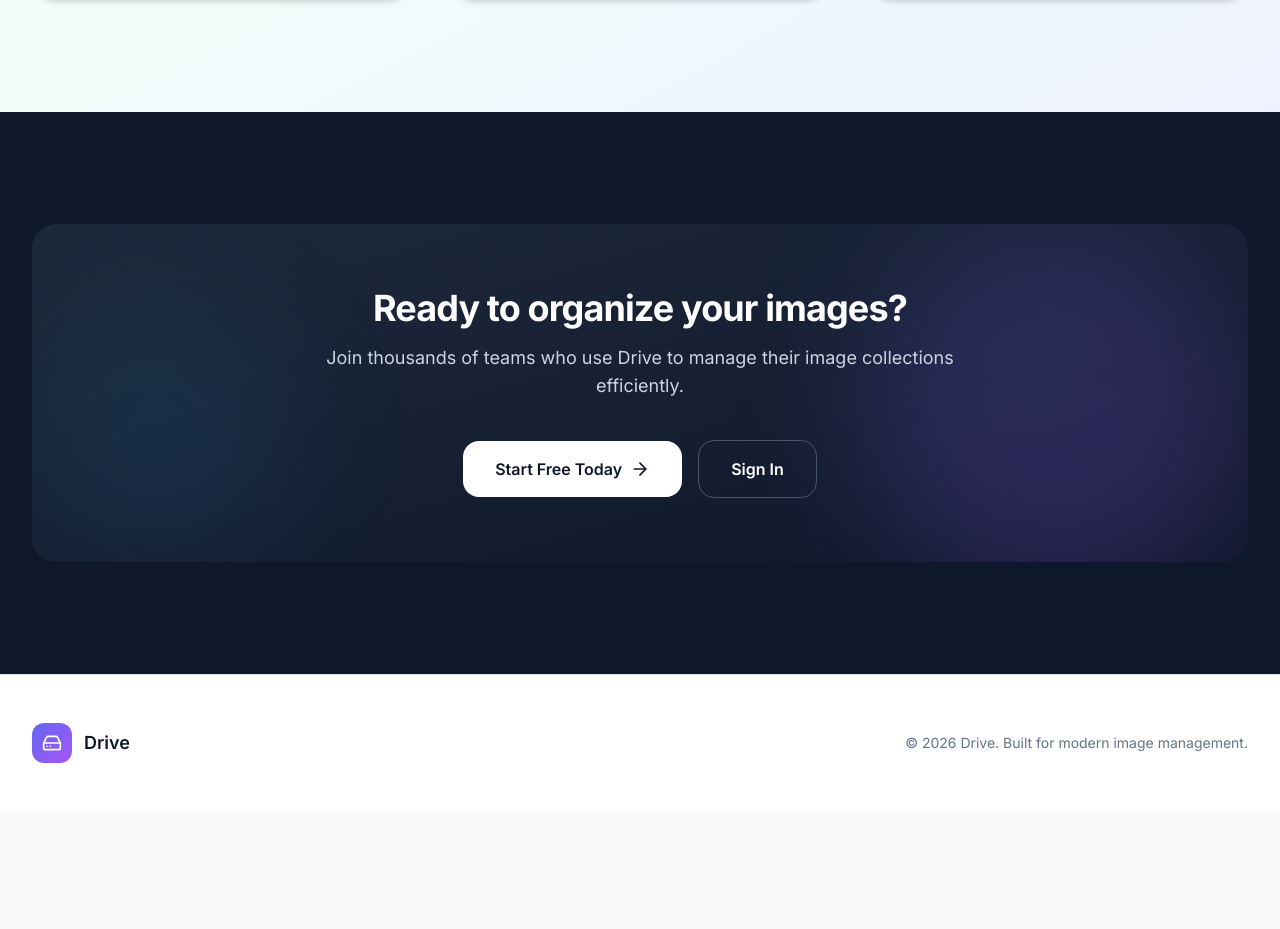
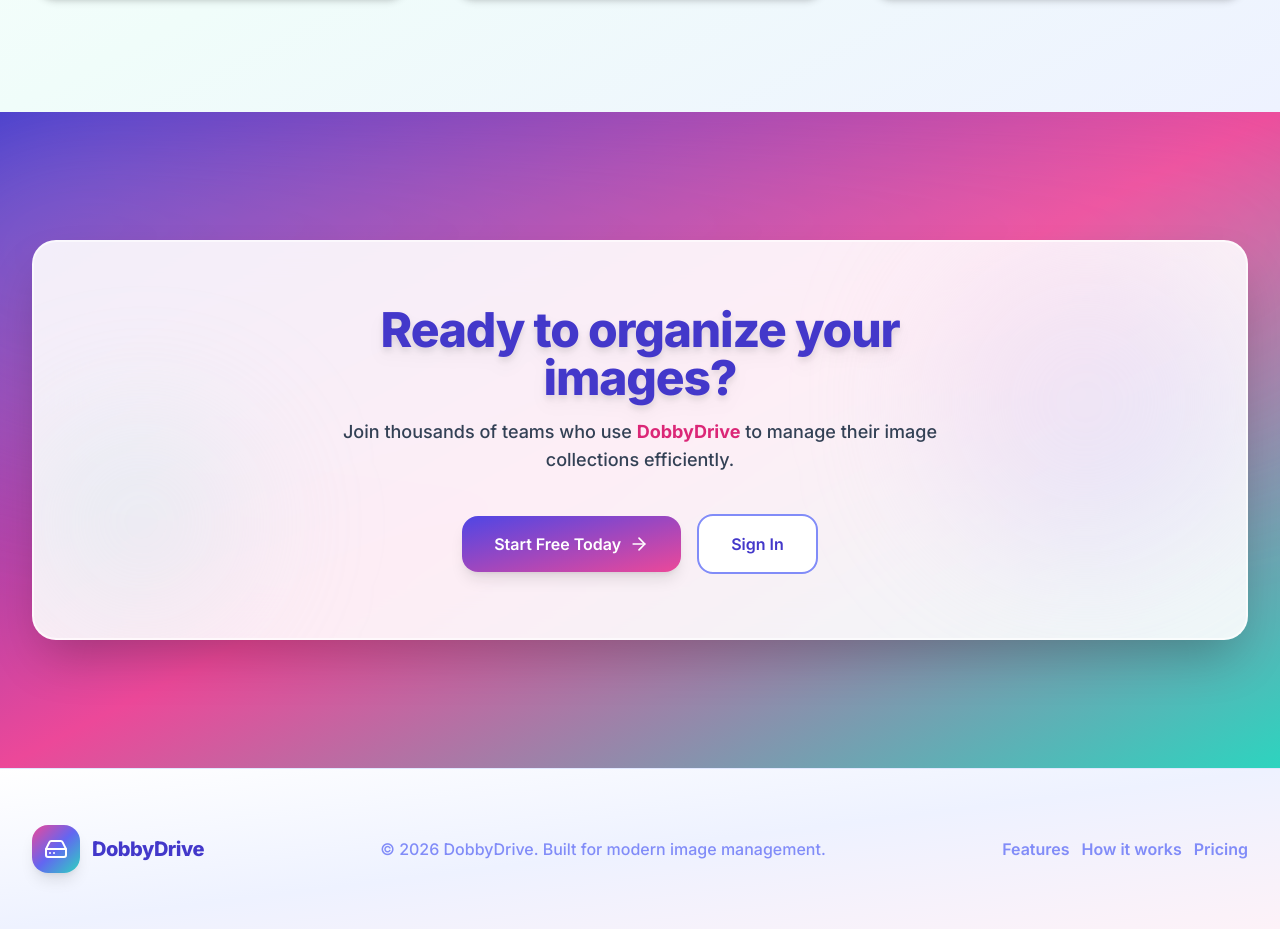
Before and after one commit to Snehaa244/Dobby, a React (Vite) app in the folder frontend/: page / in a window 1280 px wide. Shown: the part 2070-2999 px from the top of the page. Before the commit the page ends 2881 px from the top, so only its background shows below. Built offline with nearby package versions, Linux system fonts and the light colour scheme.

Commit message:
feat: update Landing component with enhanced styling, layout improvements, and branding adjustments

```diff
--- a/frontend/src/components/Landing.jsx
+++ b/frontend/src/components/Landing.jsx
@@ -291,30 +291,30 @@ export default function Landing() {
       </section>
 
       {/* CTA Section */}
-      <section className="py-20 lg:py-28 bg-slate-900">
-        <div className="mx-auto max-w-7xl px-4 sm:px-6 lg:px-8">
-          <div className="relative overflow-hidden rounded-3xl bg-gradient-to-br from-slate-800 to-slate-900 p-12 lg:p-16">
-            <div className="absolute top-0 right-0 w-96 h-96 bg-gradient-to-br from-indigo-500/20 to-purple-500/20 rounded-full blur-3xl" />
-            <div className="absolute bottom-0 left-0 w-64 h-64 bg-gradient-to-br from-cyan-500/10 to-blue-500/10 rounded-full blur-3xl" />
-
+      <section className="py-24 lg:py-32 bg-gradient-to-br from-indigo-700 via-pink-500 to-teal-400 relative overflow-hidden">
+        <div className="absolute top-0 left-1/2 -translate-x-1/2 w-[120vw] h-96 bg-gradient-to-br from-white/30 via-pink-200/20 to-indigo-200/10 rounded-full blur-3xl opacity-60" />
+        <div className="mx-auto max-w-7xl px-4 sm:px-6 lg:px-8 relative z-10">
+          <div className="relative overflow-hidden rounded-3xl bg-white/90 p-12 lg:p-16 shadow-2xl border-2 border-white/60 backdrop-blur-xl">
+            <div className="absolute top-0 right-0 w-80 h-80 bg-gradient-to-br from-pink-200/40 to-indigo-200/40 rounded-full blur-3xl" />
+            <div className="absolute bottom-0 left-0 w-56 h-56 bg-gradient-to-br from-teal-200/30 to-pink-200/20 rounded-full blur-3xl" />
             <div className="relative text-center max-w-2xl mx-auto">
-              <h2 className="text-3xl font-bold tracking-tight text-white sm:text-4xl">
+              <h2 className="text-4xl font-extrabold tracking-tight text-indigo-700 sm:text-5xl drop-shadow-lg">
                 Ready to organize your images?
               </h2>
-              <p className="mt-4 text-lg text-slate-300">
-                Join thousands of teams who use Drive to manage their image collections efficiently.
+              <p className="mt-4 text-lg text-slate-700 font-medium">
+                Join thousands of teams who use <span className="text-pink-600 font-bold">DobbyDrive</span> to manage their image collections efficiently.
               </p>
               <div className="mt-10 flex flex-col sm:flex-row items-center justify-center gap-4">
                 <button
                   onClick={() => handleAuthClick('signup')}
-                  className="inline-flex items-center justify-center rounded-2xl bg-white px-8 py-4 text-base font-semibold text-slate-900 hover:bg-slate-100 transition-all duration-200"
+                  className="inline-flex items-center justify-center rounded-2xl bg-gradient-to-br from-indigo-600 to-pink-500 px-8 py-4 text-base font-semibold text-white shadow-lg hover:scale-105 hover:shadow-xl transition-all duration-200"
                 >
                   Start Free Today
                   <ArrowRight className="ml-2 w-5 h-5" />
                 </button>
                 <button
                   onClick={() => handleAuthClick('login')}
-                  className="inline-flex items-center justify-center rounded-2xl border border-slate-600 px-8 py-4 text-base font-semibold text-white hover:bg-slate-800 transition-all duration-200"
+                  className="inline-flex items-center justify-center rounded-2xl border-2 border-indigo-400 px-8 py-4 text-base font-semibold text-indigo-700 bg-white hover:bg-indigo-50 hover:border-pink-400 transition-all duration-200"
                 >
                   Sign In
                 </button>
@@ -325,18 +325,23 @@ export default function Landing() {
       </section>
 
       {/* Footer */}
-      <footer className="py-12 bg-white border-t border-slate-200">
+      <footer className="py-14 bg-gradient-to-br from-white via-indigo-50 to-pink-50 border-t border-indigo-100">
         <div className="mx-auto max-w-7xl px-4 sm:px-6 lg:px-8">
           <div className="flex flex-col md:flex-row items-center justify-between gap-4">
             <div className="flex items-center gap-3">
-              <div className="w-10 h-10 rounded-xl bg-gradient-to-br from-indigo-500 to-purple-500 flex items-center justify-center">
-                <HardDrive className="w-5 h-5 text-white" />
+              <div className="w-12 h-12 rounded-2xl bg-gradient-to-br from-pink-500 via-indigo-500 to-teal-400 flex items-center justify-center shadow-lg">
+                <HardDrive className="w-6 h-6 text-white" />
               </div>
-              <span className="text-lg font-semibold text-slate-900">Drive</span>
+              <span className="text-xl font-extrabold text-indigo-700 tracking-tight">DobbyDrive</span>
             </div>
-            <p className="text-sm text-slate-500">
-              © 2026 Drive. Built for modern image management.
+            <p className="text-base text-indigo-400 font-medium">
+              © 2026 DobbyDrive. Built for modern image management.
             </p>
+            <div className="flex gap-3 mt-4 md:mt-0">
+              <a href="#features" className="text-indigo-400 hover:text-pink-500 font-semibold transition-colors">Features</a>
+              <a href="#how-it-works" className="text-indigo-400 hover:text-pink-500 font-semibold transition-colors">How it works</a>
+              <a href="#" className="text-indigo-400 hover:text-pink-500 font-semibold transition-colors">Pricing</a>
+            </div>
           </div>
         </div>
       </footer>
```
